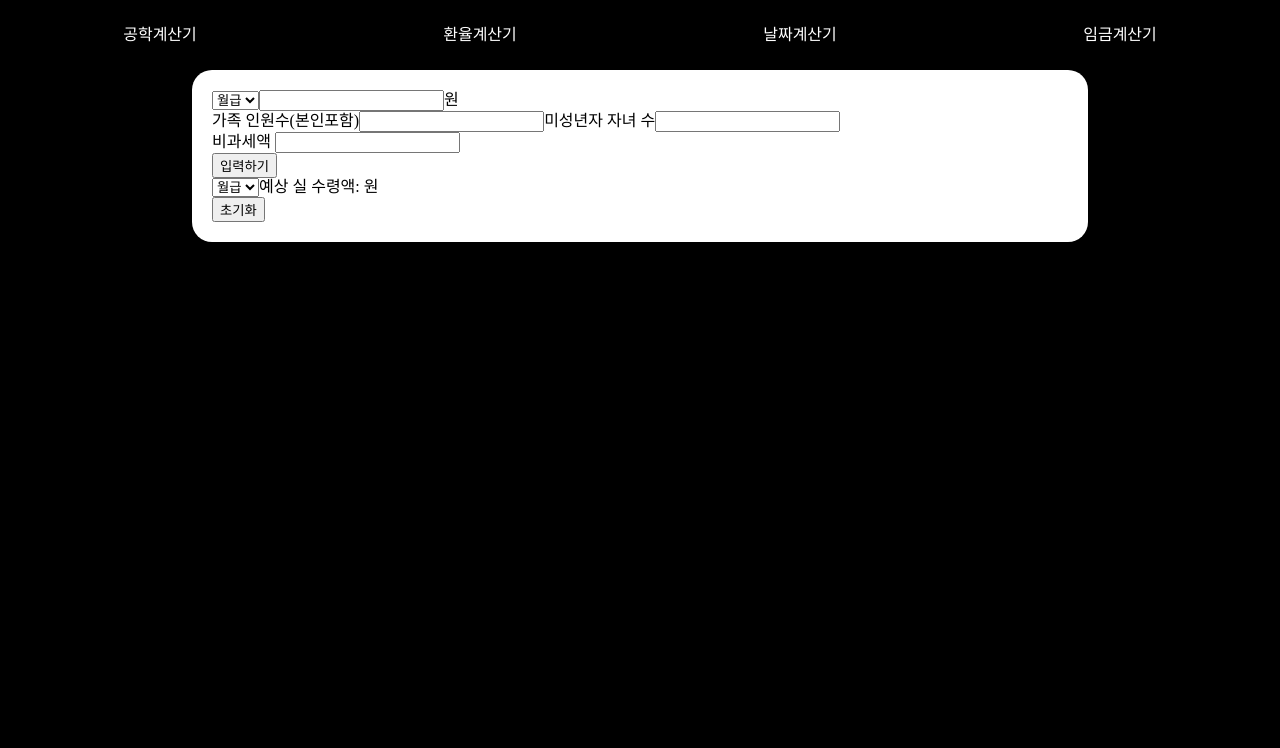
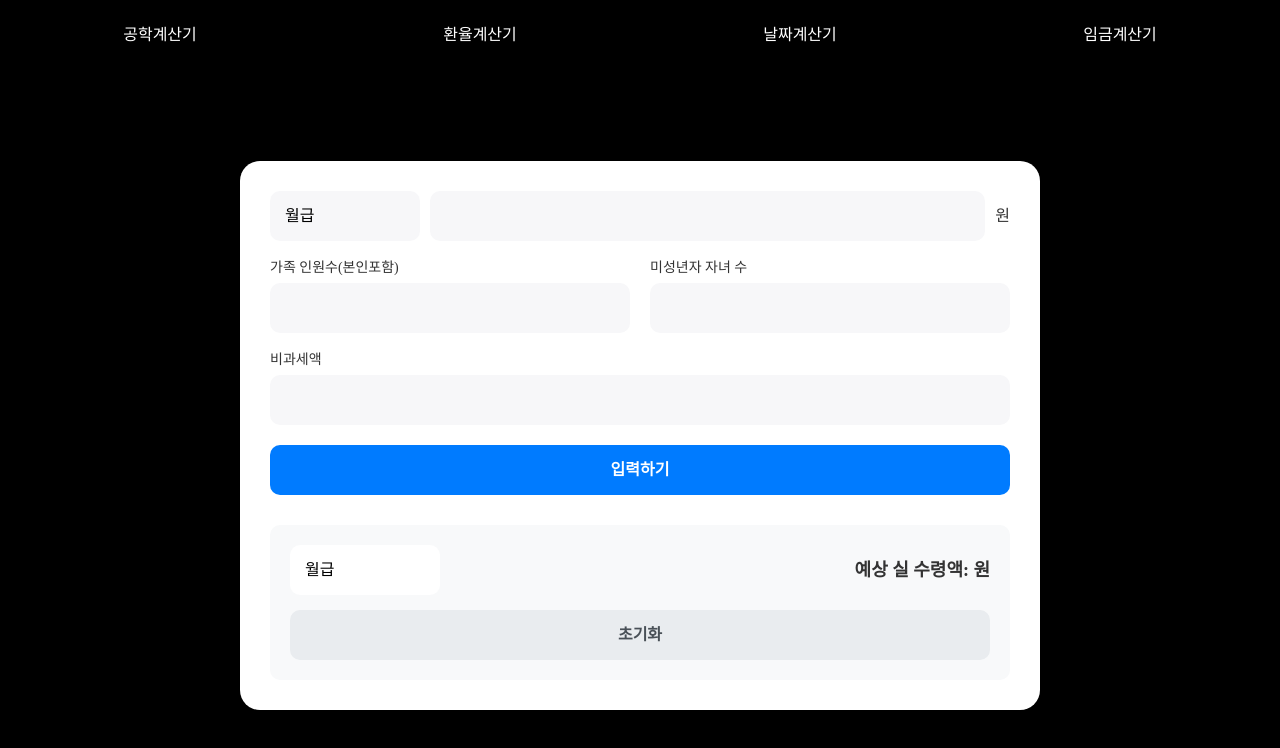
Before and after one commit to choseongchan3712/portfolio-calculate-app, a React (Create React App) app: page /#/wage in a window 1280 px wide. Shown: the top 748 px of the page. Built offline with nearby package versions, Linux system fonts and the light colour scheme.

Commit message:
design test

```diff
--- a/src/pages/Exchange.tsx
+++ b/src/pages/Exchange.tsx
@@ -1,29 +1,35 @@
 import { useEffect, useRef, useState } from "react";
 import styled from "styled-components";
 import { getExchangeRates } from "../api";
+import { colorStyle } from "../GlobalStyled";
 
 const Container = styled.div`
   position: relative;
   z-index: 1;
-  width: 100%;
-  height: calc(100vh - 70px);
-  top: 0;
-  left: 0;
+  width: 80%;
+  max-width: 800px;
+  padding: 20px;
+  background-color: #f7f7f9;
+  border-radius: 10px;
   display: flex;
+  flex-direction: column;
   align-items: center;
-  justify-content: center;
+  box-shadow: 0 4px 6px rgba(0, 0, 0, 0.1);
+  margin: 0 auto;
+  margin-top: 200px;
 `;
 
 const Contents = styled.div`
-  position: relative;
+  width: 100%;
+  padding: 30px;
   display: flex;
   flex-direction: column;
   align-items: center;
+`;
+
+const Before = styled.form`
   width: 100%;
-`;
-const Before = styled.form`
-  width: 80%;
-  height: 5vw;
+  height: 50px;
   margin-bottom: 20px;
   display: flex;
   select {
@@ -31,31 +37,48 @@ const Before = styled.form`
     height: 100%;
     width: 30%;
     background-color: #f7f7f9;
-    border-right: 1px solid rgba(0, 0, 0, 0.3);
-    color: black;
+    border-right: 1px solid rgba(0, 0, 0, 0.1);
+    color: #333;
     display: flex;
     align-items: center;
     padding-left: 20px;
     box-sizing: border-box;
-    font-size: 30px;
-    font-weight: 900;
-    border-radius: 20px 0 0 20px;
-    line-height: 105%;
+    font-size: 16px;
+    font-weight: 500;
+    border-radius: 10px 0 0 10px;
+    cursor: pointer;
+    transition: all 0.3s ease;
+
+    &:hover {
+      background-color: #f0f0f2;
+    }
+
     option {
       font-size: 16px;
+      background-color: #fff;
     }
   }
   input {
     all: unset;
     width: 60%;
     height: 100%;
-    background-color: #fff;
-    color: black;
-    font-size: 40px;
-    font-weight: 900;
+    background-color: #f7f7f9;
+    color: #333;
+    font-size: 16px;
+    font-weight: 500;
     text-align: end;
     box-sizing: border-box;
-    padding-right: 10px;
+    padding: 0 15px;
+    transition: all 0.3s ease;
+
+    &:hover {
+      background-color: #f0f0f2;
+    }
+
+    &:focus {
+      border: 1px solid ${colorStyle.pointColor};
+    }
+
     &::-webkit-outer-spin-button,
     &::-webkit-inner-spin-button {
       -webkit-appearance: none;
@@ -65,19 +88,20 @@ const Before = styled.form`
   .name {
     width: 10%;
     height: 100%;
-    background-color: #fff;
-    color: #000;
+    background-color: #f7f7f9;
+    color: #333;
     display: flex;
     align-items: center;
     justify-content: center;
-    font-size: 30px;
-    font-weight: 900;
-    border-radius: 0 20px 20px 0;
+    font-size: 16px;
+    font-weight: 500;
+    border-radius: 0 10px 10px 0;
   }
 `;
+
 const After = styled.form`
-  width: 80%;
-  height: 5vw;
+  width: 100%;
+  height: 50px;
   margin-bottom: 20px;
   display: flex;
   select {
@@ -85,31 +109,44 @@ const After = styled.form`
     height: 100%;
     width: 30%;
     background-color: #f7f7f9;
-    border-right: 1px solid rgba(0, 0, 0, 0.3);
-    color: black;
+    border-right: 1px solid rgba(0, 0, 0, 0.1);
+    color: #333;
     display: flex;
     align-items: center;
     padding-left: 20px;
     box-sizing: border-box;
-    font-size: 30px;
-    font-weight: 900;
-    border-radius: 20px 0 0 20px;
-    line-height: 105%;
+    font-size: 16px;
+    font-weight: 500;
+    border-radius: 10px 0 0 10px;
+    cursor: pointer;
+    transition: all 0.3s ease;
+
+    &:hover {
+      background-color: #f0f0f2;
+    }
+
     option {
       font-size: 16px;
+      background-color: #fff;
     }
   }
   input {
     all: unset;
     width: 60%;
     height: 100%;
-    background-color: #fff;
-    color: black;
-    font-size: 40px;
-    font-weight: 900;
+    background-color: #f7f7f9;
+    color: #333;
+    font-size: 16px;
+    font-weight: 500;
     text-align: end;
     box-sizing: border-box;
-    padding-right: 10px;
+    padding: 0 15px;
+    transition: all 0.3s ease;
+
+    &:hover {
+      background-color: #f0f0f2;
+    }
+
     &::-webkit-outer-spin-button,
     &::-webkit-inner-spin-button {
       -webkit-appearance: none;
@@ -119,14 +156,14 @@ const After = styled.form`
   .name {
     width: 10%;
     height: 100%;
-    background-color: #fff;
-    color: #000;
+    background-color: #f7f7f9;
+    color: #333;
     display: flex;
     align-items: center;
     justify-content: center;
-    font-size: 30px;
-    font-weight: 900;
-    border-radius: 0 20px 20px 0;
+    font-size: 16px;
+    font-weight: 500;
+    border-radius: 0 10px 10px 0;
   }
 `;
 
--- a/src/pages/Wage.tsx
+++ b/src/pages/Wage.tsx
@@ -38,13 +38,181 @@ import styled from "styled-components";
 //? 실수령액 = 총급여액 - 소득세((근로소득금액(총급여(- 비과세액) - 근로소득공제금액 - 기본공제 - 연금보험료공제 - 특별소득공제)*세율) - 근로소득세액공제) - 지방소득세(소득세10%) - (국민연금 + 건강보험 + 장기요양보험 + 고용보험)
 
 const Container = styled.div`
-  width: 70vw;
+  position: relative;
+  z-index: 1;
+  width: 100%;
+  height: calc(100vh - 70px);
+  display: flex;
+  align-items: center;
+  justify-content: center;
+  color: #000;
+`;
+
+const WageWrapper = styled.div`
+  width: 80%;
+  max-width: 800px;
+  padding: 30px;
+  background-color: #fff;
+  border-radius: 20px;
+  box-shadow: 0 4px 6px rgba(0, 0, 0, 0.1);
+`;
+
+const StyledForm = styled.form`
+  .select_wrap {
+    display: flex;
+    align-items: center;
+    gap: 10px;
+    margin-bottom: 20px;
+
+    select {
+      all: unset;
+      width: 120px;
+      height: 50px;
+      background-color: #f7f7f9;
+      border-radius: 10px;
+      padding: 0 15px;
+      font-size: 16px;
+      color: #000;
+      display: flex;
+      align-items: center;
+    }
+
+    input {
+      all: unset;
+      flex: 1;
+      height: 50px;
+      background-color: #f7f7f9;
+      border-radius: 10px;
+      padding: 0 15px;
+      font-size: 16px;
+      text-align: right;
+    }
+
+    span {
+      font-size: 16px;
+      color: #333;
+    }
+  }
+
+  .family {
+    display: flex;
+    gap: 20px;
+    margin-bottom: 20px;
+
+    label {
+      flex: 1;
+      display: flex;
+      flex-direction: column;
+      gap: 8px;
+      font-size: 14px;
+      color: #333;
+
+      input {
+        all: unset;
+        height: 50px;
+        background-color: #f7f7f9;
+        border-radius: 10px;
+        padding: 0 15px;
+        font-size: 16px;
+        text-align: right;
+      }
+    }
+  }
+
+  .non_tax {
+    margin-bottom: 20px;
+
+    label {
+      display: flex;
+      flex-direction: column;
+      gap: 8px;
+      font-size: 14px;
+      color: #333;
+
+      input {
+        all: unset;
+        width: 100%;
+        height: 50px;
+        background-color: #f7f7f9;
+        border-radius: 10px;
+        padding: 0 15px;
+        font-size: 16px;
+        text-align: right;
+        box-sizing: border-box;
+      }
+    }
+  }
+
+  button {
+    all: unset;
+    width: 100%;
+    height: 50px;
+    background-color: #007bff;
+    color: white;
+    text-align: center;
+    border-radius: 10px;
+    font-weight: 600;
+    cursor: pointer;
+    transition: background-color 0.2s;
+    box-sizing: border-box;
+
+    &:hover {
+      background-color: #0056b3;
+    }
+  }
+`;
+
+const ResultSection = styled.div`
+  margin-top: 30px;
   padding: 20px;
+  background-color: #f8f9fa;
+  border-radius: 10px;
+
+  .result {
+    display: flex;
+    align-items: center;
+    gap: 15px;
+    margin-bottom: 15px;
+
+    select {
+      all: unset;
+      width: 120px;
+      height: 50px;
       background-color: #fff;
-  margin: 0 auto;
-  position: relative;
-  border-radius: 20px;
+      border-radius: 10px;
+      padding: 0 15px;
+      font-size: 16px;
       color: #000;
+      display: flex;
+      align-items: center;
+    }
+
+    span {
+      flex: 1;
+      font-size: 18px;
+      font-weight: 600;
+      color: #333;
+      text-align: right;
+    }
+  }
+
+  button {
+    all: unset;
+    width: 100%;
+    height: 50px;
+    background-color: #e9ecef;
+    color: #495057;
+    text-align: center;
+    border-radius: 10px;
+    font-weight: 600;
+    cursor: pointer;
+    transition: background-color 0.2s;
+    box-sizing: border-box;
+
+    &:hover {
+      background-color: #dee2e6;
+    }
+  }
 `;
 
 const Wage = (): JSX.Element => {
@@ -433,7 +601,8 @@ const Wage = (): JSX.Element => {
 
   return (
     <Container>
-      <form onSubmit={handleSubmit(onSubmit)}>
+      <WageWrapper>
+        <StyledForm onSubmit={handleSubmit(onSubmit)}>
           <div className="select_wrap">
             <select {...register("select")}>
               <option>월급</option>
@@ -474,7 +643,8 @@ const Wage = (): JSX.Element => {
             </label>
           </div>
           <button>입력하기</button>
-      </form>
+        </StyledForm>
+        <ResultSection>
           <div className="result">
             <select ref={selectRef} onChange={selectHandler}>
               <option>월급</option>
@@ -484,6 +654,8 @@ const Wage = (): JSX.Element => {
             <span>예상 실 수령액: {result}원</span>
           </div>
           <button onClick={clickHandler}>초기화</button>
+        </ResultSection>
+      </WageWrapper>
     </Container>
   );
 };
--- a/src/pages/date-pages/date-components/DateBody.tsx
+++ b/src/pages/date-pages/date-components/DateBody.tsx
@@ -7,6 +7,8 @@ import { AfterContext, BeforeContext, CountContext, SecContext } from "./ValueCo
 import { DateContext } from "./DateContext";
 
 const Container = styled.div`
+  position: relative;
+  z-index: 1;
   width: 100%;
   padding: 20px;
   background-color: #fff;
@@ -14,49 +16,67 @@ const Container = styled.div`
   display: flex;
   flex-direction: column;
   align-items: center;
+  box-shadow: 0 4px 6px rgba(0, 0, 0, 0.1);
 `;
 
 const DayWrap = styled.div`
-  color: black;
-  padding: 10px;
-  width: 100%;
+  width: 80%;
+  max-width: 800px;
+  padding: 30px;
+  color: #000;
+
   .today_wrap {
-    padding: 20px 10px 50px 10px;
+    padding: 20px 10px 40px 10px;
     text-align: center;
-    font-size: 30px;
-    line-height: 40px;
+    font-size: 24px;
+    line-height: 36px;
     span {
       color: ${colorStyle.pointColor};
+      font-weight: 500;
     }
   }
 
   .calculate_wrap {
     width: 100%;
-    padding: 10px;
+    padding: 20px;
+    background-color: #f8f9fa;
+    border-radius: 10px;
+
     .what_days {
       display: flex;
       align-items: center;
       justify-content: space-between;
-      padding: 10px 10px 20px 0;
-      border-bottom: 1px solid rgba(0, 0, 0, 0.3);
+      padding: 15px 15px 20px 0;
+      border-bottom: 1px solid rgba(0, 0, 0, 0.1);
+
       .date {
         display: flex;
         align-items: center;
         justify-content: space-between;
         width: 48%;
+
         form {
           width: 95%;
           input {
+            all: unset;
             position: relative;
-            outline: none;
-            border: none;
-            height: 100%;
+            height: 50px;
             width: 100%;
             color: #000;
-            font-size: 20px;
-            background-color: #eeeeee;
-            padding: 10px;
-            border-radius: 20px;
+            font-size: 16px;
+            background-color: #f7f7f9;
+            padding: 0 15px;
+            border-radius: 10px;
+            transition: all 0.3s ease;
+
+            &:hover {
+              background-color: #f0f0f2;
+            }
+
+            &:focus {
+              box-shadow: 0 0 0 2px ${colorStyle.pointColor}40;
+            }
+
             &::-webkit-calendar-picker-indicator {
               cursor: pointer;
               position: absolute;
@@ -70,48 +90,69 @@ const DayWrap = styled.div`
         }
 
         div {
-          font-size: 24px;
+          font-size: 16px;
+          color: #333;
+          display: flex;
+          align-items: center;
+          margin-left: 10px;
         }
       }
+
       .days {
         width: 48%;
-        font-size: 24px;
+        font-size: 16px;
         display: flex;
         justify-content: flex-end;
         color: ${colorStyle.pointColor};
+        font-weight: 500;
       }
     }
 
     .what_date {
       width: 100%;
-      padding: 20px 10px 20px 0;
+      padding: 20px 15px 20px 0;
       display: flex;
       align-items: center;
       justify-content: space-between;
-      border-bottom: 1px solid rgba(0, 0, 0, 0.3);
+      border-bottom: 1px solid rgba(0, 0, 0, 0.1);
+
       .days {
         display: flex;
         align-items: center;
         justify-content: space-between;
         width: 48%;
+
         .days_contents {
           width: 82%;
           display: flex;
           align-items: center;
           justify-content: space-between;
+
           form {
             width: 89%;
             display: flex;
             align-items: center;
+
             input {
               all: unset;
-              height: 100%;
+              height: 50px;
               width: 100%;
               color: #000;
-              font-size: 20px;
-              background-color: #eeeeee;
-              padding: 10px;
-              border-radius: 20px;
+              font-size: 16px;
+              background-color: #f7f7f9;
+              padding: 0 15px;
+              border-radius: 10px;
+              text-align: right;
+              transition: all 0.3s ease;
+
+              &:hover {
+                background-color: #f0f0f2;
+              }
+
+              &:focus {
+                box-shadow: 0 0 0 2px ${colorStyle.pointColor}40;
+              }
+
               &::-webkit-outer-spin-button,
               &::-webkit-inner-spin-button {
                 -webkit-appearance: none;
@@ -119,50 +160,69 @@ const DayWrap = styled.div`
               }
             }
           }
+
           div {
-            font-size: 24px;
+            font-size: 16px;
+            color: #333;
             display: flex;
             align-items: center;
             justify-content: flex-start;
             min-width: 50px;
+            margin-left: 10px;
           }
         }
 
         .button {
           display: flex;
           align-items: center;
-          justify-content: space-between;
+          gap: 1px;
+
           .before,
           .after {
-            padding: 10px;
-            font-size: 24px;
-            color: rgba(0, 0, 0, 0.5);
+            height: 50px;
+            padding: 0 15px;
+            font-size: 16px;
+            color: #333;
             cursor: pointer;
-            border: 1px solid rgba(0, 0, 0, 0.3);
+            background-color: #f7f7f9;
+            display: flex;
+            align-items: center;
+            justify-content: center;
+            transition: all 0.3s ease;
+
+            &:hover {
+              background-color: #f0f0f2;
+            }
           }
+
           .before {
             border-radius: 10px 0 0 10px;
-            border-right: none;
           }
-          .before.active{
+
+          .before.active {
             color: ${colorStyle.pointColor};
             background-color: ${colorStyle.bgColor};
-            border: 1px solid ${colorStyle.borderColor};
+            font-weight: 500;
           }
+
           .after {
             border-radius: 0 10px 10px 0;
-            border-left: none;
           }
+
           .after.active {
             color: ${colorStyle.pointColor};
             background-color: ${colorStyle.bgColor};
-            border: 1px solid ${colorStyle.borderColor};
+            font-weight: 500;
           }
         }
       }
 
       .date {
-        font-size: 24px;
+        width: 48%;
+        font-size: 16px;
+        text-align: right;
+        color: ${colorStyle.pointColor};
+        font-weight: 500;
       }
     }
   }
@@ -170,14 +230,20 @@ const DayWrap = styled.div`
   .reset {
     margin-top: 20px;
     width: 100%;
-    padding: 15px;
+    height: 50px;
     display: flex;
     align-items: center;
     justify-content: center;
     border-radius: 10px;
-    border: 1px solid rgba(0, 0, 0, 0.3);
+    background-color: #f7f7f9;
     cursor: pointer;
-    font-size: 24px;
+    font-size: 16px;
+    color: #333;
+    transition: all 0.3s ease;
+
+    &:hover {
+      background-color: #f0f0f2;
+    }
   }
 `;
 
```
Lines whose indentation alone changed are shown as unchanged.
